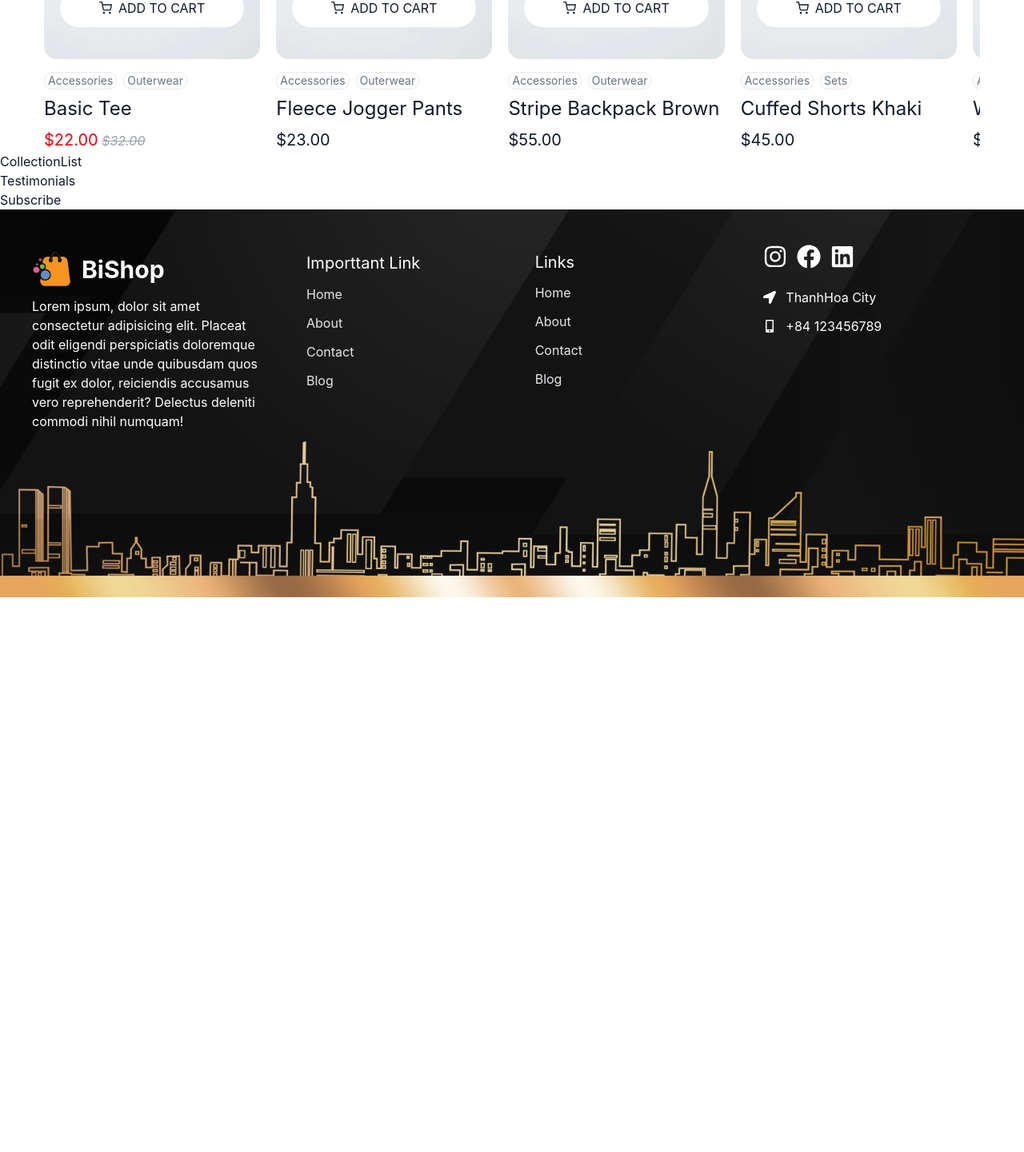
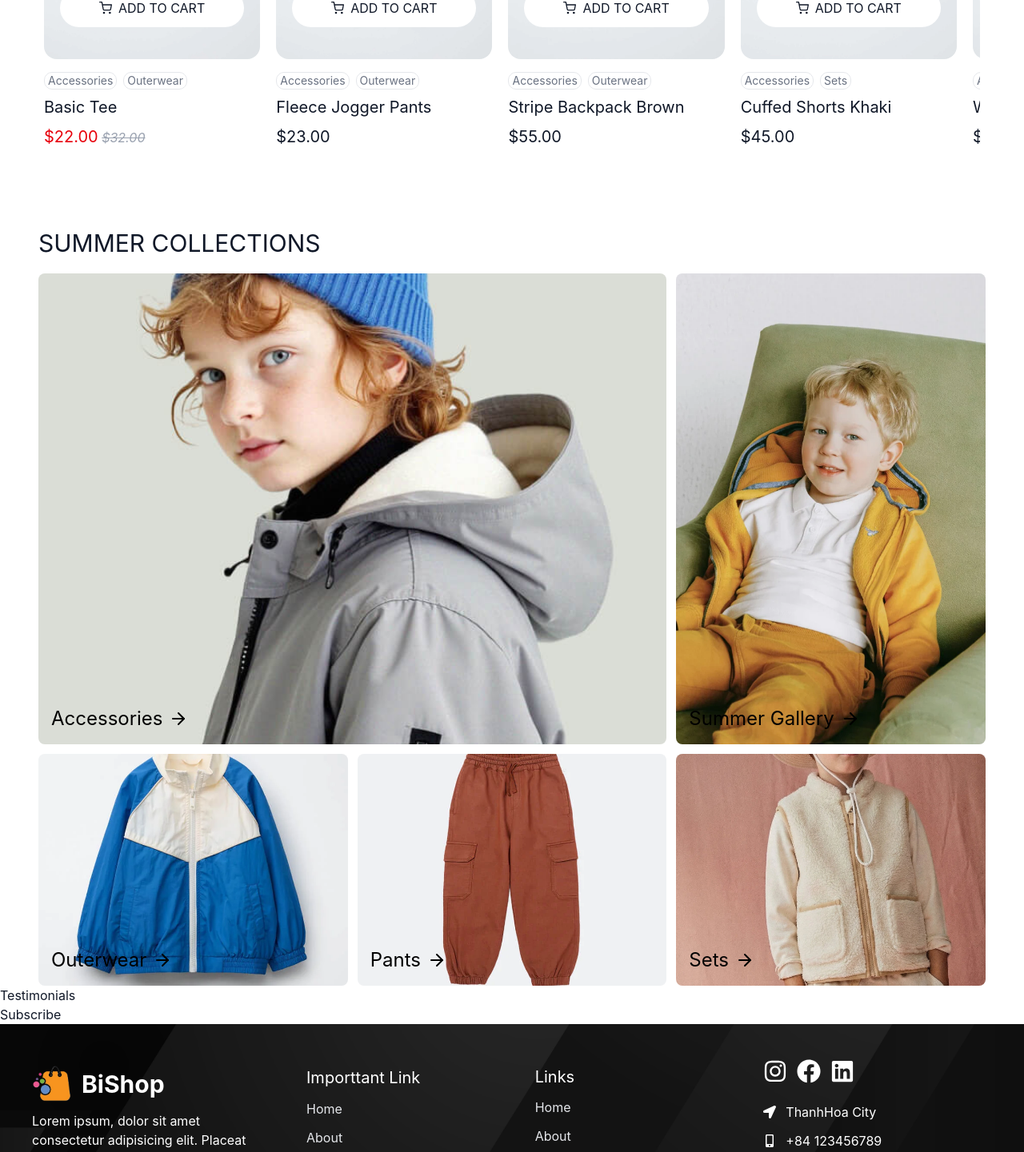
Before and after one commit to vankhanhitb/react-basic, a React (Vite) app in the folder my-app/: page / in a window 1280 px wide. Shown: the part 1260-2701 px from the top of the page at 80% size. Before the commit the page ends 2007 px from the top, so only its background shows below. Built offline with nearby package versions, Linux system fonts and the light colour scheme.

Commit message:
implement collection gallery

```diff
--- a/my-app/src/components/CollectionList/CollectionList.tsx
+++ b/my-app/src/components/CollectionList/CollectionList.tsx
@@ -1,7 +1,156 @@
-import React from 'react'
+import React from 'react';
+import { FiArrowRight } from "react-icons/fi";
+
+import {
+  Accessories,
+  CollectionTabs,
+  Outerwear,
+  Pants,
+  Sets,
+  Shirts,
+  Sweaters,
+  TShirts
+} from "../../assets/collections";
 
 export default function CollectionList() {
   return (
-    <div>CollectionList</div>
+    <div>
+      <div className="container m-auto mt-25">
+        <h2 className="text-3xl font-800 uppercase mb-5">Summer Collections</h2>
+      </div>
+      <div className="container m-auto collection-list__gallery grid grid-cols-1 md:grid-cols-6 gap-3">
+        <div className="collection-list__gallery-item relative col-span-1 md:col-span-4 aspect-4/3 md:ascept-auto md:self-stretch rounded-lg overflow-hidden">
+          <img
+            src={Accessories}
+            alt="Collection Image"
+            className="
+              w-full h-full
+              absolute top-0 left-0
+              object-cover
+              transition-scale
+              duration-300
+              scale-100
+              hover:scale-105
+            "
+          />
+          <h3
+            className="
+              absolute
+              bottom-4 left-4
+              group
+              z-5
+              flex flex-row flex-nowrap items-center gap-2
+              text-2xl capitalize text-black
+              font-300
+              cursor-pointer
+            "
+          >
+            Accessories <FiArrowRight className="transition-translate duration-300 translate-x-0 group-hover:translate-x-2" />
+          </h3>
+        </div>
+        <div className="collection-list__gallery-item relative col-span-1 md:col-span-2 rounded-lg overflow-hidden">
+          <img src={CollectionTabs} alt="Collection Image"
+            className="
+              w-full h-full
+              absolute top-0 left-0
+              object-cover
+              transition-scale
+              duration-300
+              scale-100
+              hover:scale-105
+            "
+          />
+          <h3
+            className="
+              absolute
+              bottom-4 left-4
+              group
+              z-5
+              flex flex-row flex-nowrap items-center gap-2
+              text-2xl capitalize text-black
+              font-300
+              cursor-pointer"
+          >
+            Summer Gallery <FiArrowRight className="transition-translate duration-300 translate-x-0 group-hover:translate-x-2" />
+          </h3>
+        </div>
+        <div className="collection-list__gallery-item relative col-span-1 md:col-span-2 aspect-4/3 rounded-lg overflow-hidden">
+          <img src={Outerwear} alt="Collection Image"
+            className="
+              w-full h-full
+              absolute top-0 left-0
+              object-cover
+              transition-scale
+              duration-300
+              scale-100
+              hover:scale-105
+            "
+          />
+          <h3
+            className="
+              absolute
+              bottom-4 left-4
+              group
+              z-5
+              flex flex-row flex-nowrap items-center gap-2
+              text-2xl capitalize text-black
+              font-300
+              cursor-pointer"
+            >
+              Outerwear <FiArrowRight className="transition-translate duration-300 translate-x-0 group-hover:translate-x-2" />
+            </h3>
+        </div>
+        <div className="collection-list__gallery-item relative col-span-1 md:col-span-2 rounded-lg overflow-hidden">
+          <img src={Pants} alt="Collection Image"
+            className="
+              w-full h-full
+              absolute top-0 left-0
+              object-cover
+              transition-scale
+              duration-300
+              scale-100
+              hover:scale-105
+            "
+          />
+          <h3 className="
+            absolute
+            bottom-4 left-4
+            group
+            z-5
+            flex flex-row flex-nowrap items-center gap-2
+            text-2xl capitalize text-black
+            font-300
+            cursor-pointer
+          ">
+            Pants <FiArrowRight className="transition-translate duration-300 translate-x-0 group-hover:translate-x-2" />
+          </h3>
+        </div>
+        <div className="collection-list__gallery-item relative col-span-1 md:col-span-2 rounded-lg overflow-hidden">
+          <img src={Sets} alt="Collection Image"
+            className="
+              w-full h-full
+              absolute top-0 left-0
+              object-cover
+              transition-scale
+              duration-300
+              scale-100
+              hover:scale-105
+            "
+          />
+          <h3 className="
+            absolute
+            bottom-4 left-4
+            group
+            z-5
+            flex flex-row flex-nowrap items-center gap-2
+            text-2xl capitalize text-black
+            font-300
+            cursor-pointer
+          ">
+            Sets <FiArrowRight className="transition-translate duration-300 translate-x-0 group-hover:translate-x-2" />
+          </h3>
+        </div>
+      </div>
+    </div>
   )
 }
--- a/my-app/src/components/ProductCard.tsx
+++ b/my-app/src/components/ProductCard.tsx
@@ -164,7 +164,7 @@ export default function ProductCard ({ className, product, onQuickView }: PropTy
               }
           </div>
         }
-        <h2 className="product-card__title text-2xl font-600">{product.name}</h2>
+        <h2 className="product-card__title text-xl font-600">{product.name}</h2>
         <div className="product-card__price">
           {
             product.price.onSalePrice ?
```
